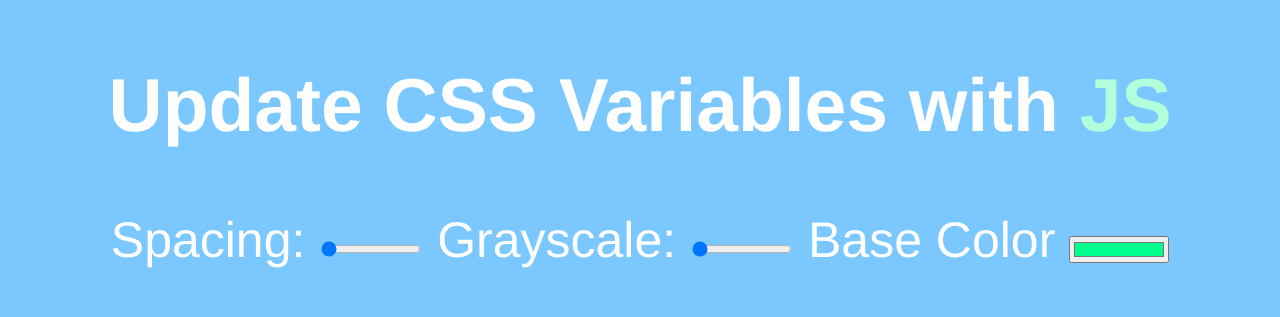
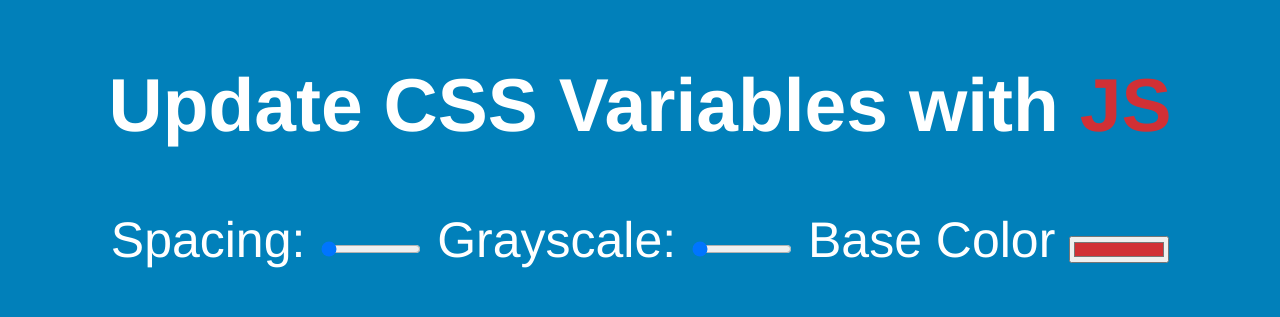
Before and after one commit to Python125/JavaScript30-Image-Manipulation-Beatles, a plain HTML site: page index.html in a window 1280 px wide. Shown: the top 317 px of the page. Drawn offline with Linux system fonts and the light colour scheme.

Commit message:
Changed image, background color, and border color

```diff
--- a/index.html
+++ b/index.html
@@ -20,7 +20,6 @@
         max="200"
         value="10"
       />
-
       <label for="grayscale">Grayscale:</label>
       <input
         id="grayscale"
@@ -30,11 +29,10 @@
         max="100"
         value="0"
       />
-
       <label for="base">Base Color</label>
-      <input id="base" type="color" name="base" value="#00ff8c" />
+      <input id="base" type="color" name="base" value="#d13035" />
     </div>
 
-    <img src="beatles.jpg" />
+    <img src="/beatles.jpg" width="1200px" />
   </body>
 </html>
--- a/style.css
+++ b/style.css
@@ -1,5 +1,5 @@
 :root {
-  --base: #b2ffdc;
+  --base: #d13035;
   --spacing: 10px;
   --grayscale: 10%;
 }
@@ -16,7 +16,7 @@ img {
 
 body {
   text-align: center;
-  background: #7ac8ff;
+  background: #0180ba;
   color: white;
   font-family: "helvetica neue", sans-serif;
   font-weight: 100;
```
Also changed, not shown: beatles.jpg.
